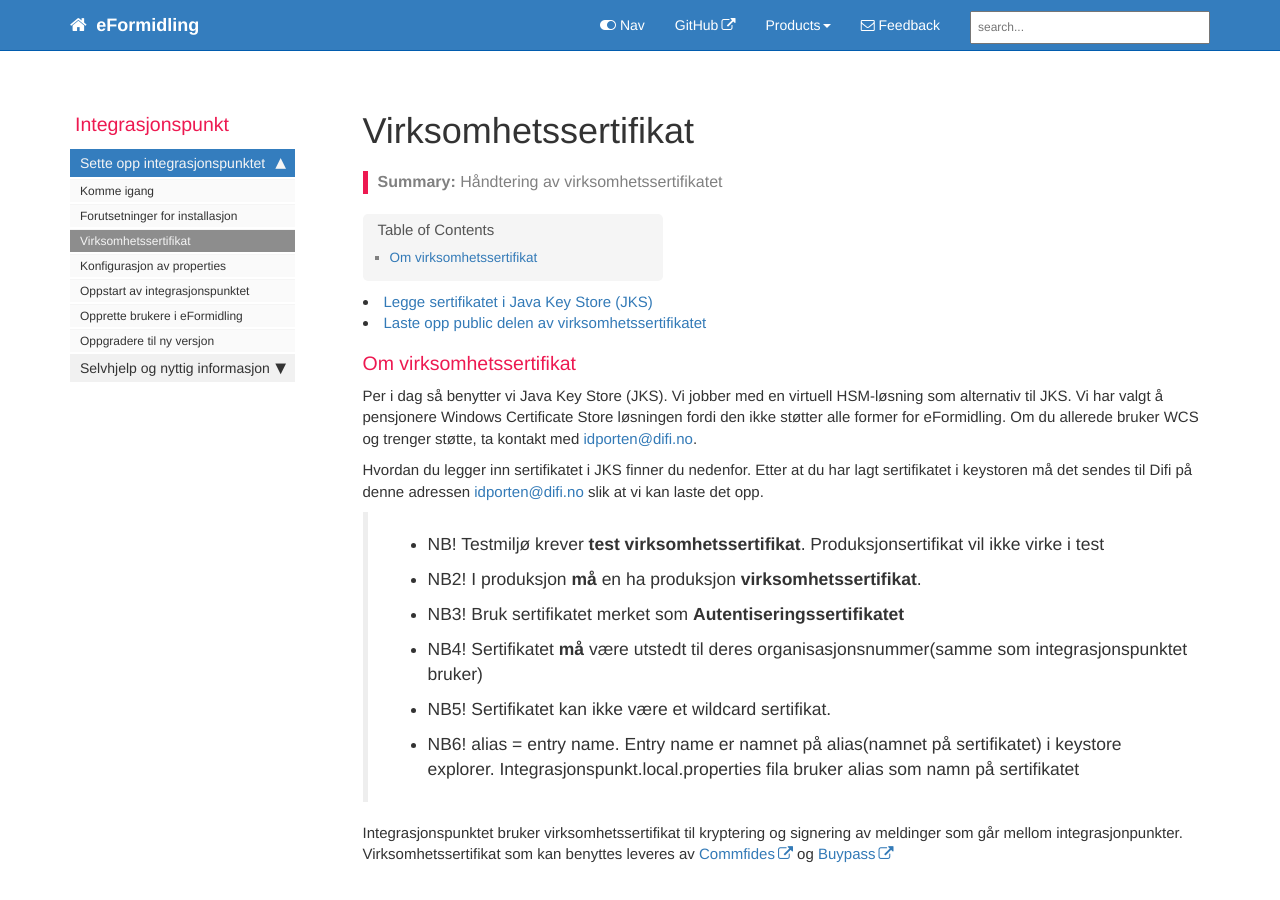
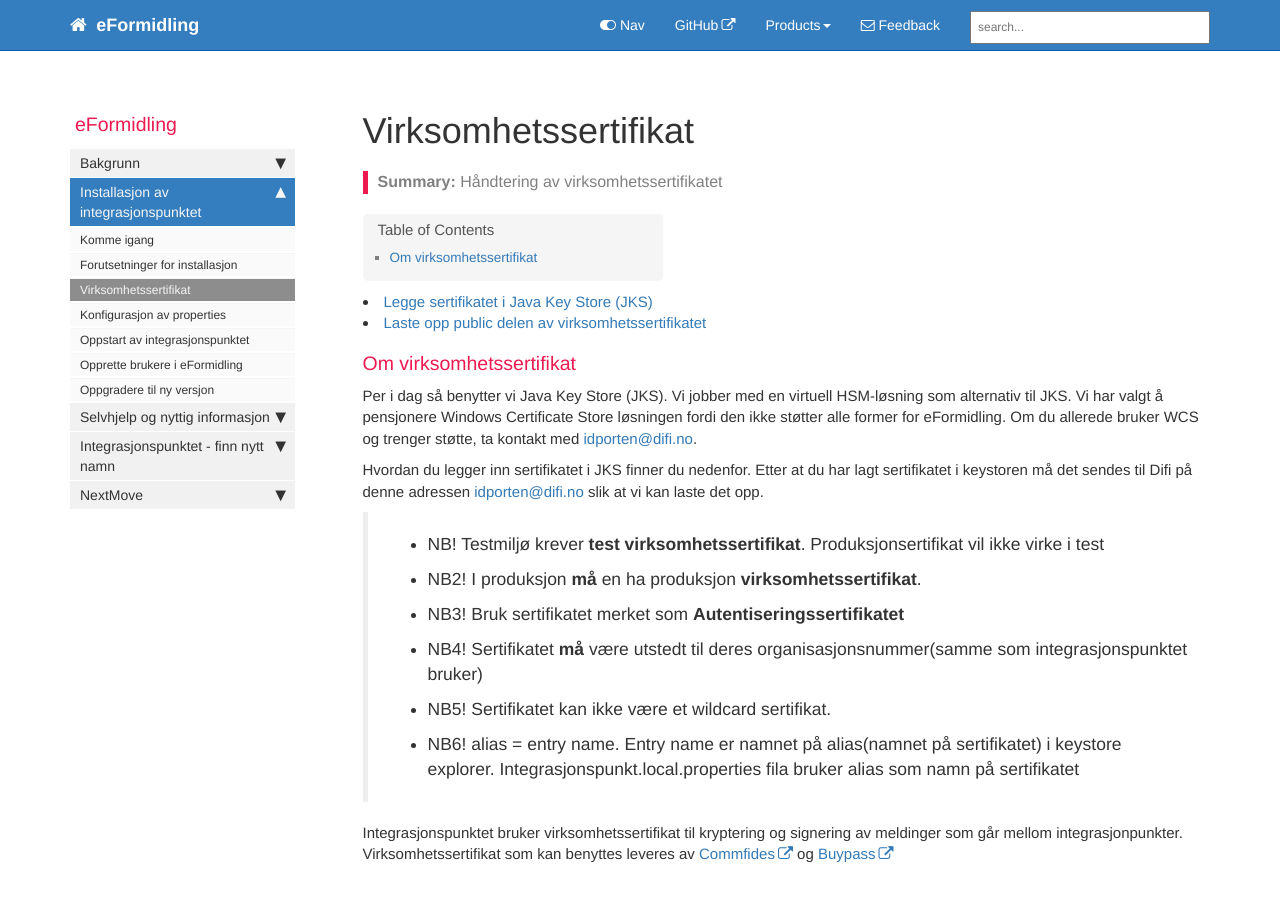
Before and after one commit to difi/eformidling, a Jekyll site: the page built from pages/Installasjon/virksert.md, in a window 1280 px wide and 900 px high. Built offline with Jekyll 4.4.1, drawn with Linux system fonts in a browser that asks for light colours; nearby versions of some CDN libraries; comment, search, counter and statistics services are not loaded.

Commit message:
Update virksert.md

```diff
--- a/pages/Installasjon/virksert.md
+++ b/pages/Installasjon/virksert.md
@@ -2,10 +2,10 @@
 title: Virksomhetssertifikat
 description: Virksomhetssertifikat
 summary: "Håndtering av virksomhetssertifikatet"
-sidebar: veiledning_sidebar
+sidebar: eformidling
 permalink: virksomhetssertifikat.html
 
-folder: veiledning
+folder: Installasjon
 ---
 
 ### Om virksomhetssertifikat
```
